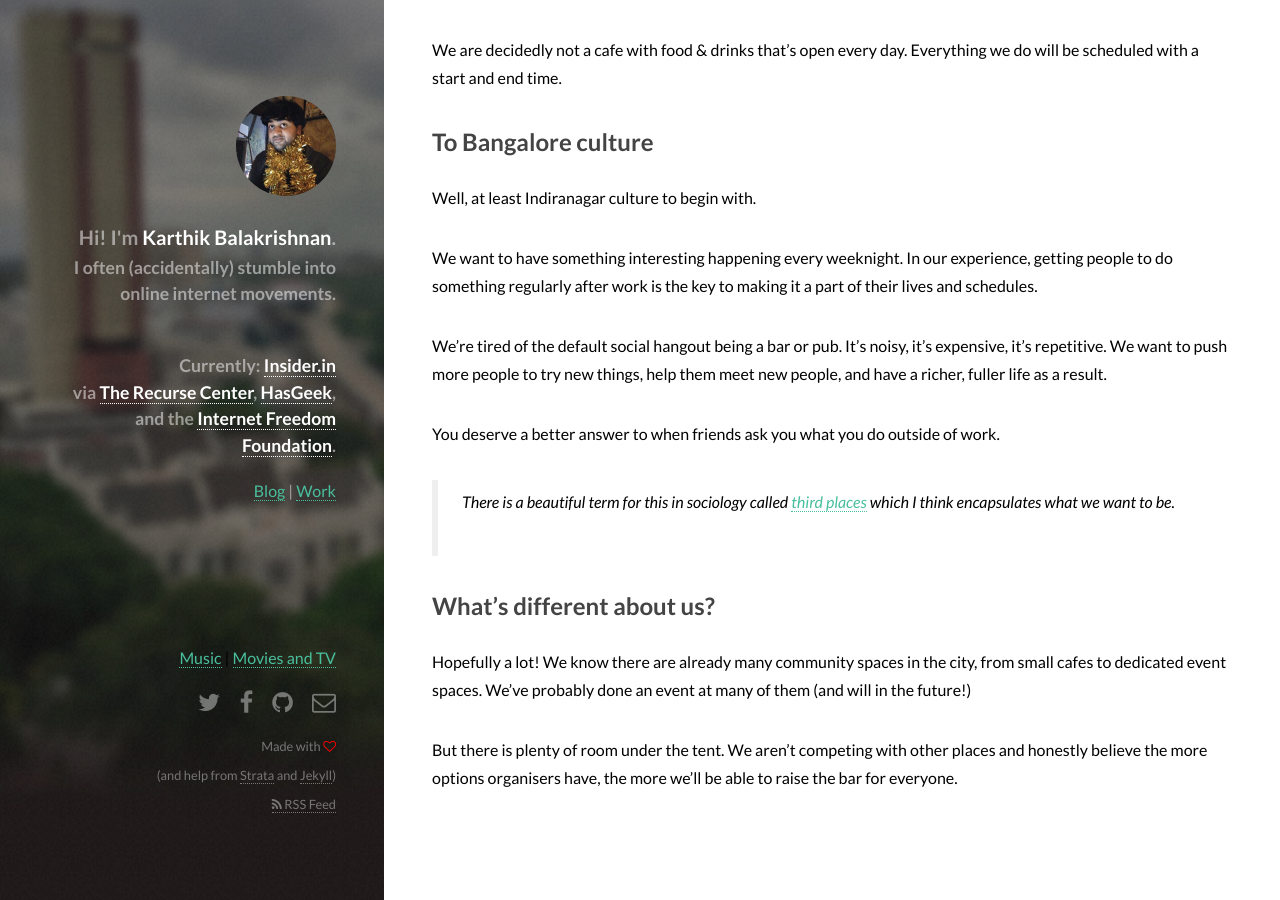
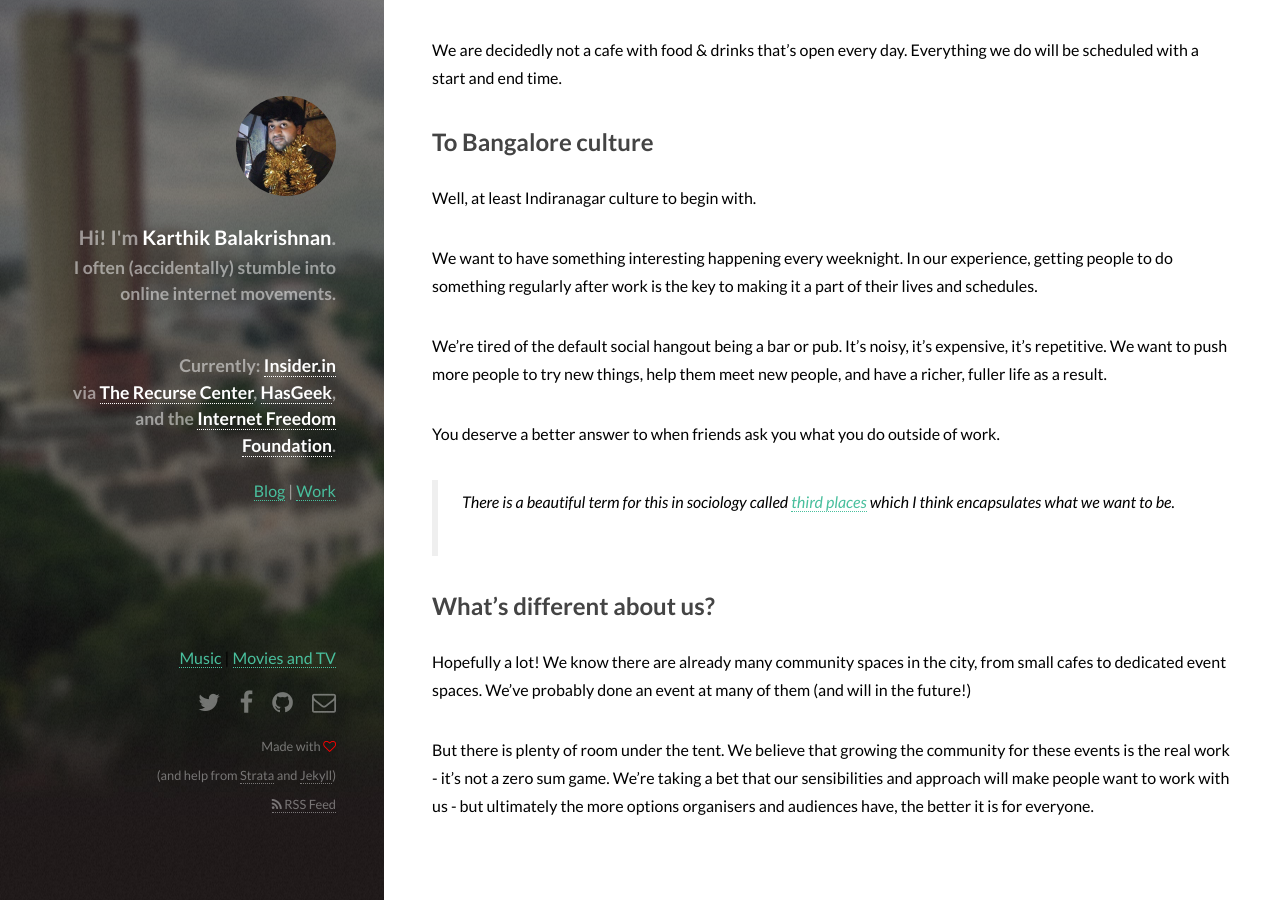
Before and after one commit to karthikb351/karthikb351, a Jekyll site: the page built from _posts/2023-12-09-the-hex-project.md, in a window 1280 px wide and 900 px high, scrolled down 1672 px. Built offline with Jekyll 4.4.1, drawn with Linux system fonts in a browser that asks for light colours; comment, search, counter and statistics services are not loaded.

Commit message:
frame the summary better

```diff
--- a/_posts/2023-12-09-the-hex-project.md
+++ b/_posts/2023-12-09-the-hex-project.md
@@ -54,4 +54,4 @@ You deserve a better answer to when friends ask you what you do outside of work.
 
 Hopefully a lot! We know there are already many community spaces in the city, from small cafes to dedicated event spaces. We've probably done an event at many of them (and will in the future!)
 
-But there is plenty of room under the tent. We aren't competing with other places and honestly believe the more options organisers have, the more we'll be able to raise the bar for everyone.
+But there is plenty of room under the tent. We believe that growing the community for these events is the real work - it's not a zero sum game. We're taking a bet that our sensibilities and approach will make people want to work with us - but ultimately the more options organisers and audiences have, the better it is for everyone.
```
